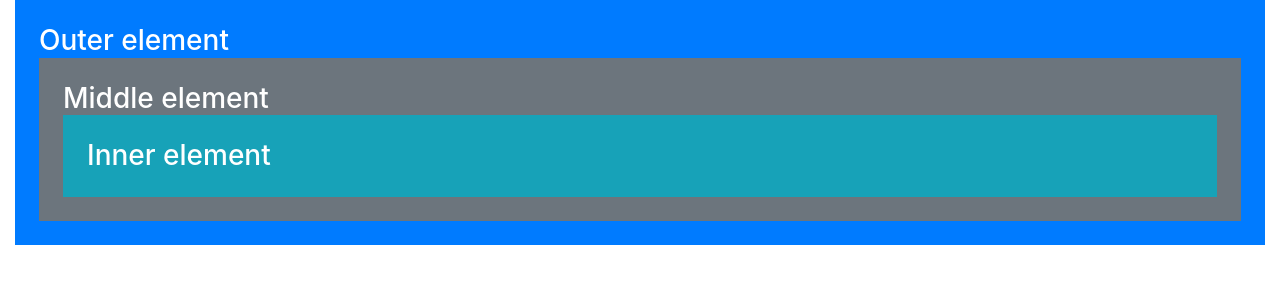
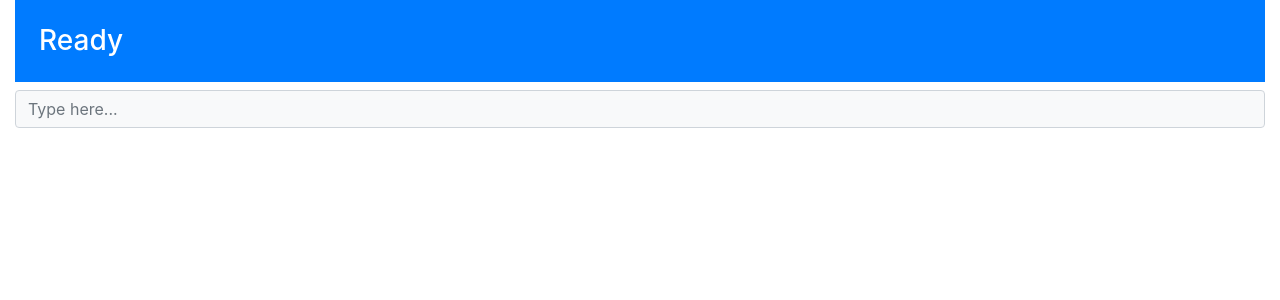
Before and after one commit to huzaifah/myvueproject, a Vue app in the folder templatesanddata/: page / in a window 1280 px wide. Shown: the top 300 px of the page. Built offline with nearby package versions, Linux system fonts and the light colour scheme.

Commit message:
Added event key press

```diff
--- /dev/null
+++ b/templatesanddata/src/components/EventKeyboard.vue
@@ -0,0 +1,24 @@
+<template>
+    <div class="container-fluid">
+        <div class="bg-primary p-4 text-white h3">
+            {{ message }}
+        </div>
+        <input class="form-control bg-light" placeholder="Type here..." v-on:keydown.ctrl="handleKey" />
+    </div>
+</template>
+
+<script>
+    export default {
+        name: "MyComponent",
+        data: function() {
+            return {
+                message: "Ready"
+            }
+        },
+        methods: {
+            handleKey($event) {
+                this.message = $event.key;
+            }
+        }
+    }
+</script>
--- a/templatesanddata/src/components/EventPageCapture.vue
+++ b/templatesanddata/src/components/EventPageCapture.vue
@@ -4,7 +4,7 @@
             Outer element
             <div id="middle-element" class="bg-secondary p-4" v-on:click.stop="handleClick">
                 Middle element
-                <div id="inner-element" class="bg-info p-4" v-on:click.once="handleClick">
+                <div id="inner-element" class="bg-info p-4" v-on:click.once="handleClick" v-on:mousedown.right="handleMouseClick">
                 Inner element
                 </div>
             </div>
@@ -18,6 +18,9 @@
         methods: {
             handleClick($event) {
                 console.log(`handleClick target: ${$event.target.id}` + ` currentTarget: ${$event.currentTarget.id}`);
+            },
+            handleMouseClick($event) {
+                console.log(`handleMouseClick target: ${$event.target.id}` + ` currentTarget: ${$event.currentTarget.id}`);
             }
         }
     }
--- a/templatesanddata/src/main.js
+++ b/templatesanddata/src/main.js
@@ -4,7 +4,8 @@ import Vue from 'vue'
 //import PagedProduct from './components/PagedProduct.vue'
 //import EventPage from './components/EventPage.vue'
 //import Page from './components/EventProp.vue';
-import Page from './components/EventPageCapture.vue';
+//import Page from './components/EventPageCapture.vue';
+import Page from './components/EventKeyboard.vue';
 import "bootstrap/dist/css/bootstrap.min.css";
 
 Vue.config.productionTip = false
```
